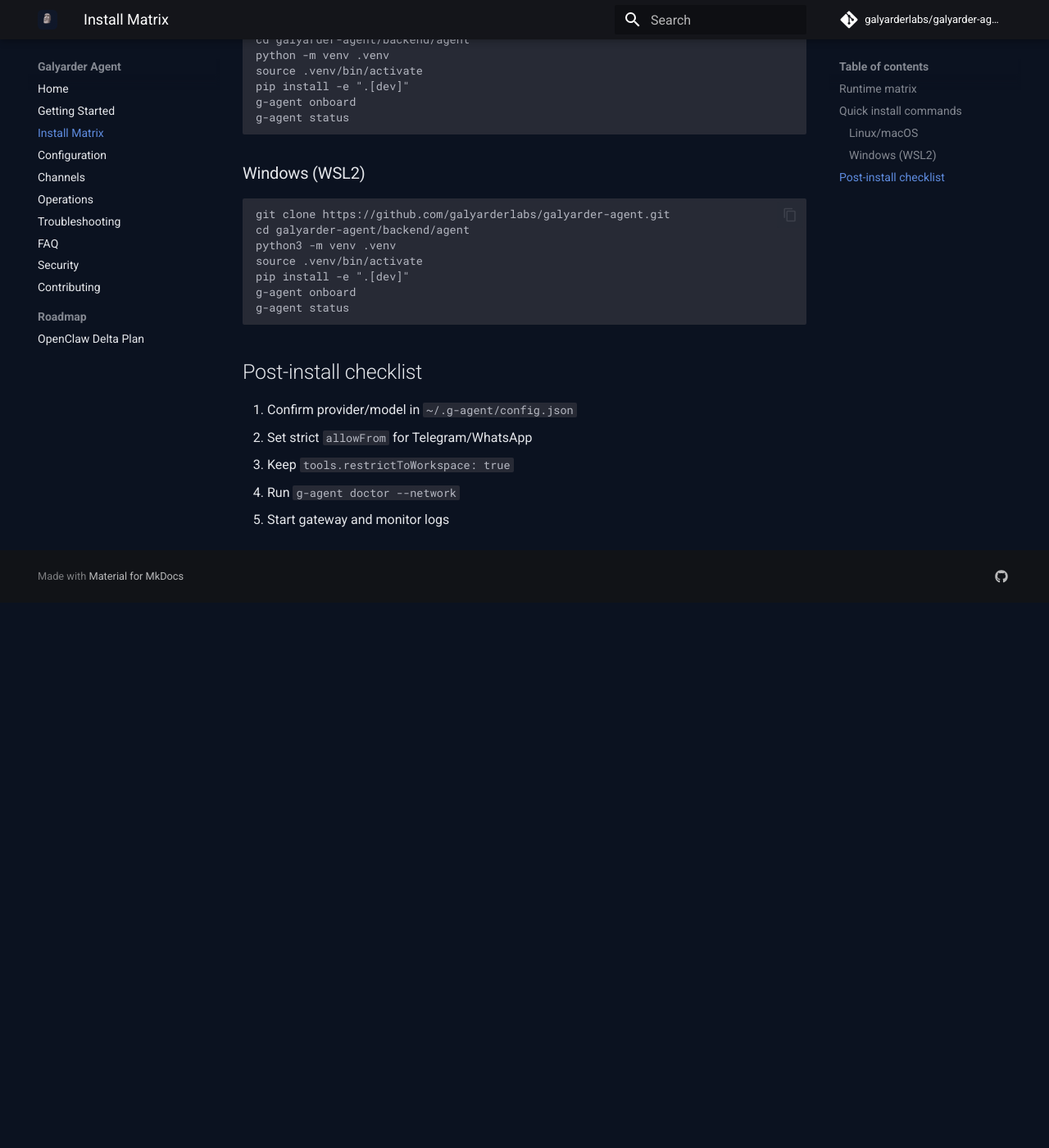
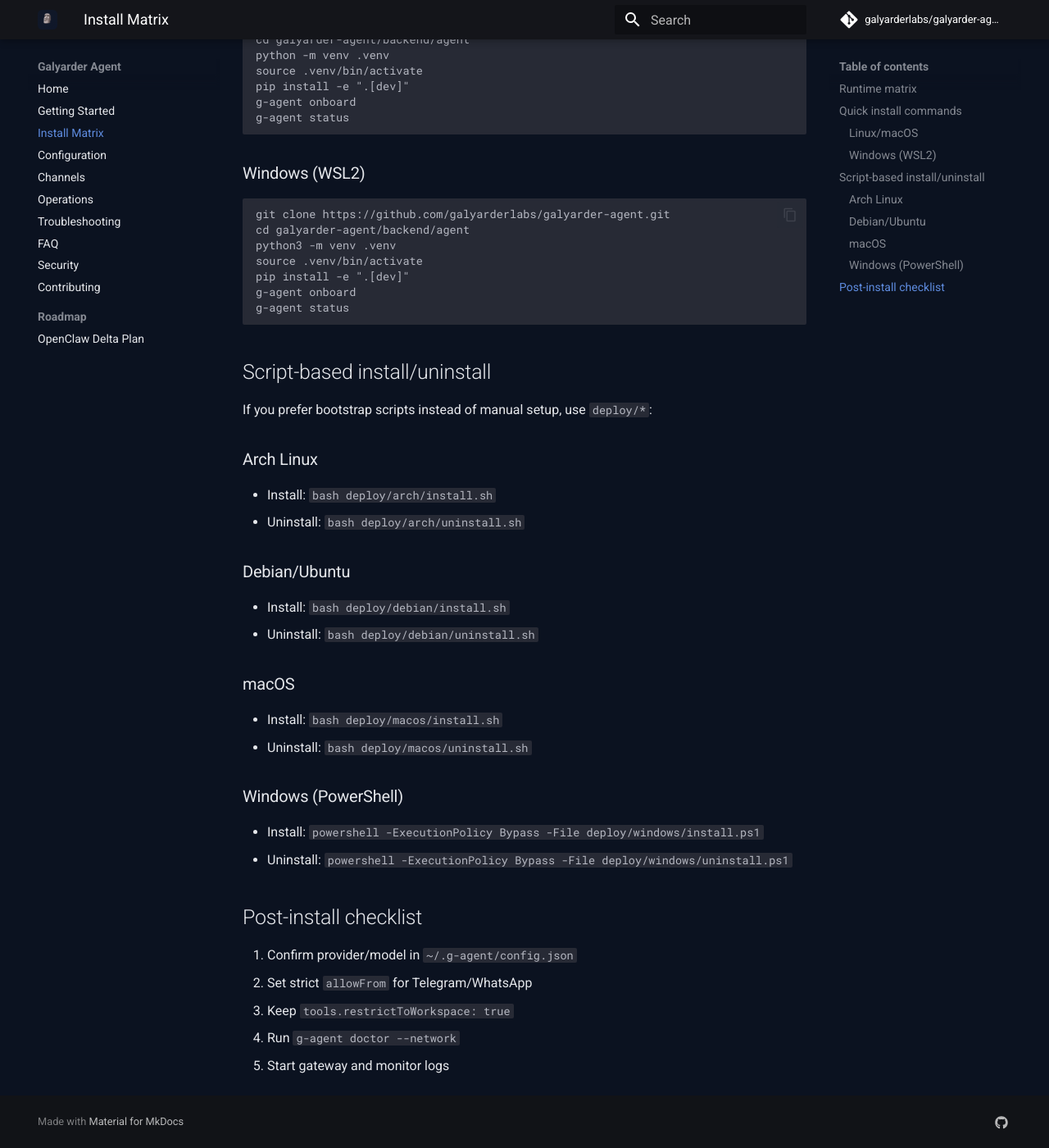
Before and after one commit to galyarderlabs/galyarder-agent, an MkDocs documentation site: the page built from docs/install-matrix.md, in a window 1280 px wide and 1400 px high, scrolled down 704 px. Shown: the whole window at 82% size. Built offline with MkDocs 1.6.1 and Material for MkDocs 9.7.7, drawn with Linux system fonts in a browser that asks for light colours; comment, search, counter and statistics services are not loaded; before the commit the page ends 1439 px from its top, so only the background shows below that.

Commit message:
docs: add script install/uninstall section to install matrix (#27)

````diff
--- a/docs/install-matrix.md
+++ b/docs/install-matrix.md
@@ -36,6 +36,30 @@
 g-agent status
 ```
 
+## Script-based install/uninstall
+
+If you prefer bootstrap scripts instead of manual setup, use `deploy/*`:
+
+### Arch Linux
+
+- Install: `bash deploy/arch/install.sh`
+- Uninstall: `bash deploy/arch/uninstall.sh`
+
+### Debian/Ubuntu
+
+- Install: `bash deploy/debian/install.sh`
+- Uninstall: `bash deploy/debian/uninstall.sh`
+
+### macOS
+
+- Install: `bash deploy/macos/install.sh`
+- Uninstall: `bash deploy/macos/uninstall.sh`
+
+### Windows (PowerShell)
+
+- Install: `powershell -ExecutionPolicy Bypass -File deploy/windows/install.ps1`
+- Uninstall: `powershell -ExecutionPolicy Bypass -File deploy/windows/uninstall.ps1`
+
 ## Post-install checklist
 
 1. Confirm provider/model in `~/.g-agent/config.json`
````
